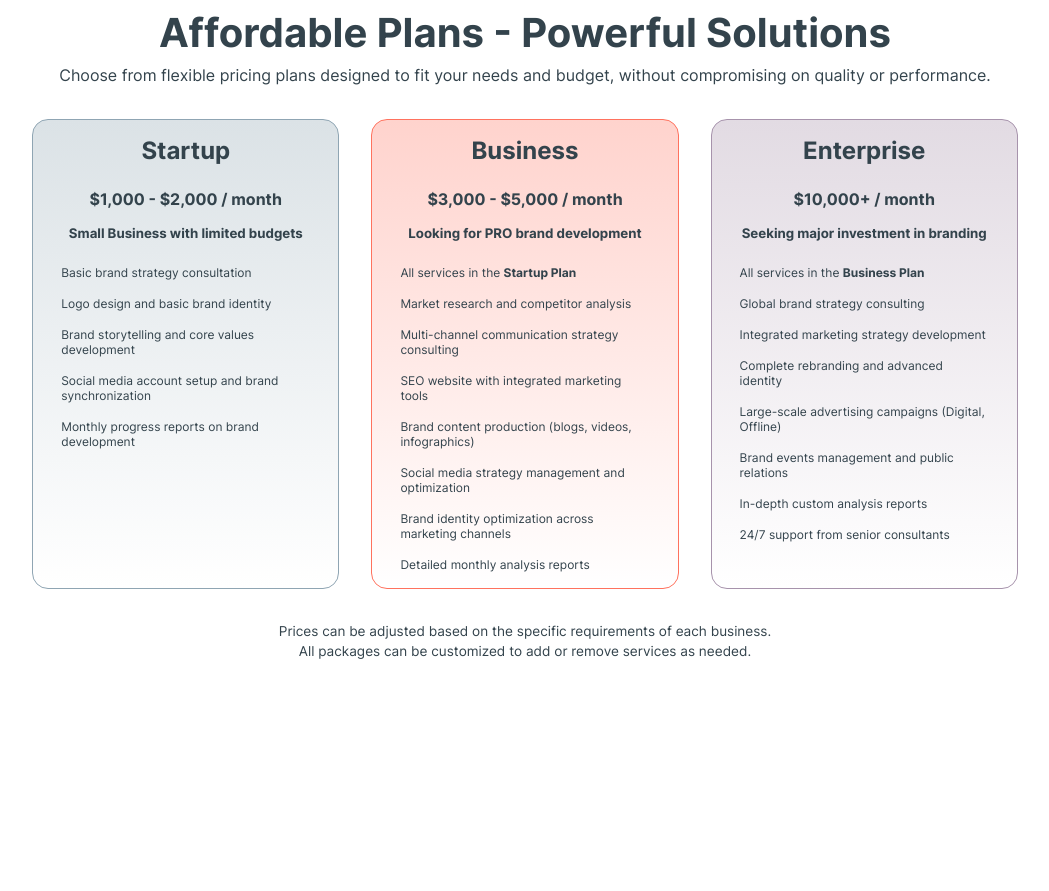
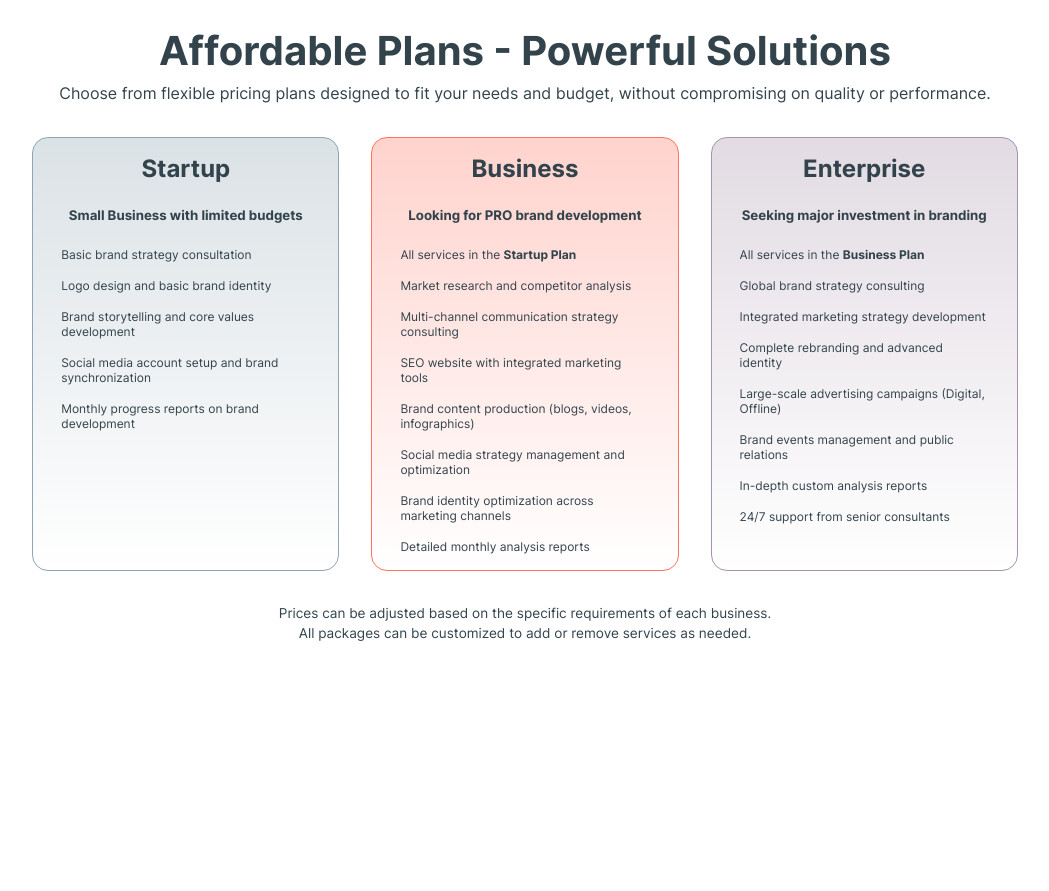
Before and after one commit to zavierthuan911/zavierthuan911.github.io, a plain HTML site: page index.html in a window 1280 px wide. Shown: the part 2409-3300 px from the top of the page, without its empty margins (115-1164 px from the left). Drawn offline with Linux system fonts and the light colour scheme; files whose address does not match are found by name.

Commit message:
price hidden

```diff
--- a/index.html
+++ b/index.html
@@ -101,7 +101,6 @@
                 <article id="pricing-content">
                     <div class="pricing-card">
                         <h3>Startup</h3>
-                        <h4>$1,000 - $2,000 / month</h4>
                         <h5>Small Business with limited budgets</h5>
                         <ul>
                             <li>Basic brand strategy consultation</li>
@@ -113,7 +112,6 @@
                     </div>
                     <div class="pricing-card">
                         <h3>Business</h3>
-                        <h4>$3,000 - $5,000 / month</h4>
                         <h5>Looking for PRO brand development</h5>
                         <ul>
                             <li>All services in the <b>Startup Plan</b></li>
@@ -128,7 +126,6 @@
                     </div>
                     <div class="pricing-card">
                         <h3>Enterprise</h3>
-                        <h4>$10,000+ / month</h4>
                         <h5>Seeking major investment in branding</h5>
                         <ul>
                             <li>All services in the <b>Business Plan</b></li>
```
